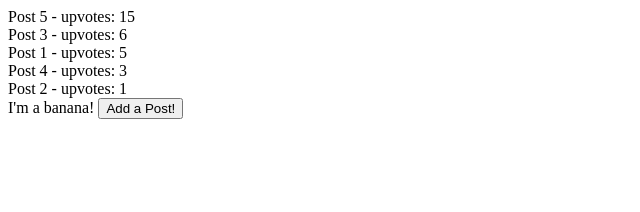
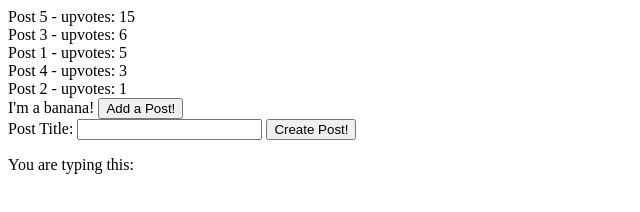
Before and after one commit to nurbrun/angularrailsredditerator, a plain HTML site: page index.html in a window 1280 px wide. Shown: the whole page, without its empty margins (0-640 px from the left). Drawn offline with nearby package versions, Linux system fonts and the light colour scheme.

Commit message:
added input form to view and used ng-model to bind scope.title to the text box. added function to MainCtrl scope

```diff
--- a/app.js
+++ b/app.js
@@ -11,6 +11,7 @@ angular.module('flapperNews', [])
 			];
 			$scope.banana = "I'm a banana!";
 			$scope.addPost = function(){
-				$scope.posts.push({title: 'A new Post!', upvotes: 0});
+				$scope.posts.push({title: $scope.title, upvotes: 0});
+				$scope.title = '';
 			};
 }]);
--- a/index.html
+++ b/index.html
@@ -12,5 +12,12 @@
 			{{banana}}
 			<button ng-click="addPost()">Add a Post!</button>
 		</div>
+		<div>
+			<form ng-submit="addPost()">
+				Post Title: <input type="text" ng-model="title"></input>
+				<button type="submit">Create Post!</button>
+			</form>
+			<p>You are typing this: {{title}}</p>
+		</div>
 	</body>
 </html>
```
